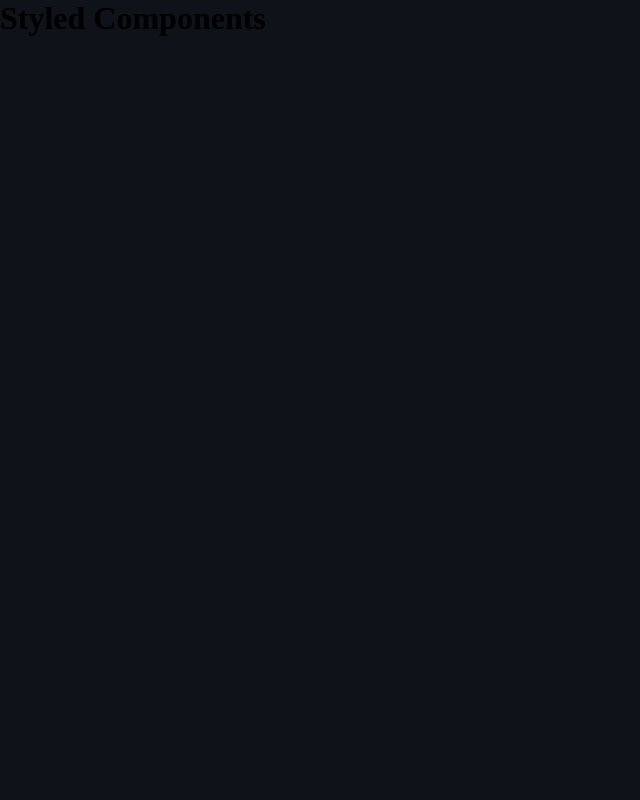
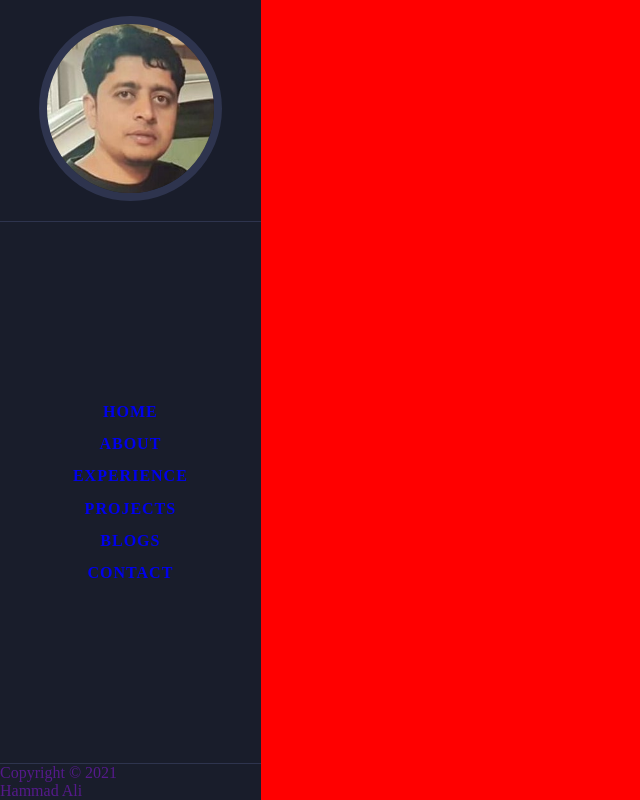
Before and after one commit to HammadAli-WD/NewPortfolio, a React (Create React App) app in the folder portfolio-new/: page / in a window 1280 px wide. Shown: the whole page, without its empty margins (0-640 px from the left). Built offline with nearby package versions, Linux system fonts and the light colour scheme.

Commit message:
main content page of home

```diff
--- a/portfolio-new/src/App.js
+++ b/portfolio-new/src/App.js
@@ -1,9 +1,22 @@
 import styled from 'styled-components'
+import Sidebar from './Components/Sidebar';
 
 function App() {
   return (
-    <h1>Styled Components </h1>
+    <div className="App">
+      <Sidebar/>
+      <MainContentStyled>
+
+      </MainContentStyled>
+
+    </div>
   );
 }
+const MainContentStyled = styled.main`
+  position: relative;
+  margin-left: 16.3rem;
+  min-height: 100vh;
+  background-color: red;
+`
 
 export default App;
```
